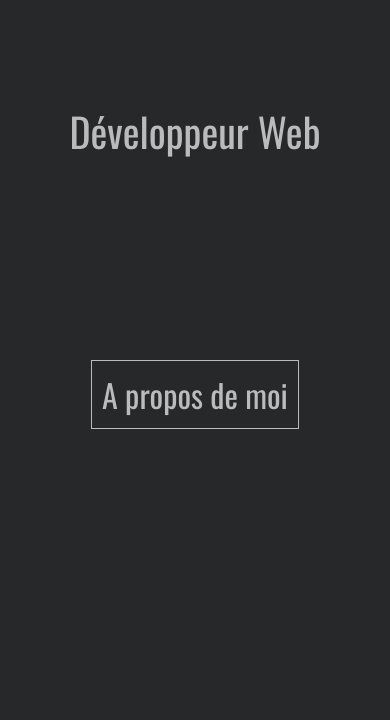
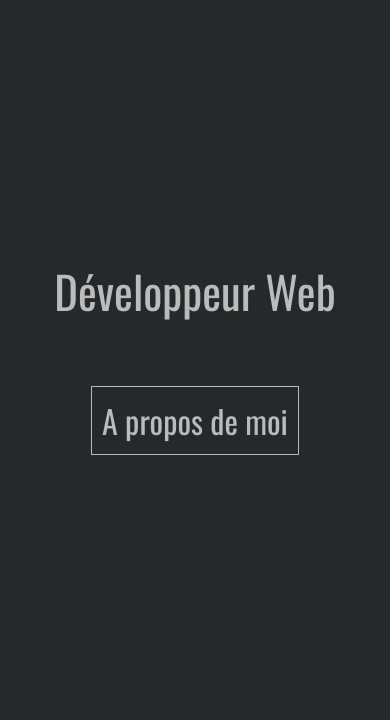
Before and after one commit to Stark021104/portfolio-stark, a website: page index.html in a window 390 px wide. Shown: the part 69-789 px from the top of the page. Drawn offline with nearby package versions, Linux system fonts and the light colour scheme.

Commit message:
responsive fini V2

```diff
--- a/styleHome.css
+++ b/styleHome.css
@@ -473,11 +473,9 @@ li {
     .container {
         height: calc(100vh - 540px);
         /* nul*/
-        font-size: 2.5rem;
+        font-size: 2.8rem;
         display: flex;
-        padding-top: 100px;
-        gap: 200px;
-        align-items: center;
+        padding-top: 200px;
     }
 
     .button {
```
